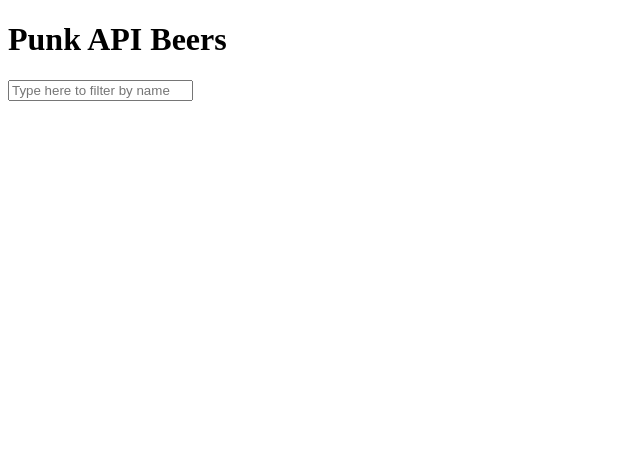
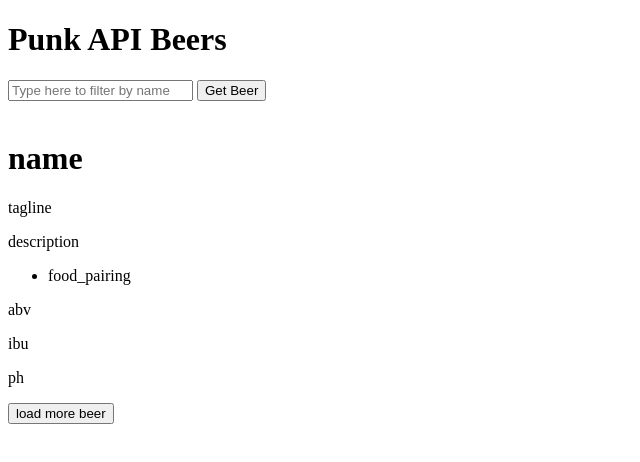
Before and after one commit to noblenwachukwu/punk-api, a plain HTML site: page index.html in a window 1280 px wide. Shown: the whole page, without its empty margins (0-640 px from the left). Drawn offline with Linux system fonts and the light colour scheme.

Commit message:
added button to add beers and also mapped out HTML

```diff
--- a/index.html
+++ b/index.html
@@ -11,7 +11,24 @@
 <body>
     <h1 class="heading">Punk API Beers</h1>
     <input type="text" class="inp" id="searchtxt" placeholder="Type here to filter by name">
-
+    <button type="button" name="button">Get Beer</button>
+    <div id="cards">
+        <div class="card">
+            <img src="" alt="">
+            <h1 class="beerName">name</h1>
+            <p>tagline</p>
+            <p>description</p>
+            <ul>
+                <li>food_pairing</li>
+            </ul>
+            <p>abv</p>
+            <p>ibu</p>
+            <p>ph</p>
+        </div>
+    </div>
+    <div class="center">
+        <button id="btn2" type="button" name="button">load more beer</button>
+    </div>
 
 
 
--- a/js/main.js
+++ b/js/main.js
@@ -0,0 +1 @@
+const urlApi = `https://api.punkapi.com/v2/beers?page=2&per_page=20`;
```
